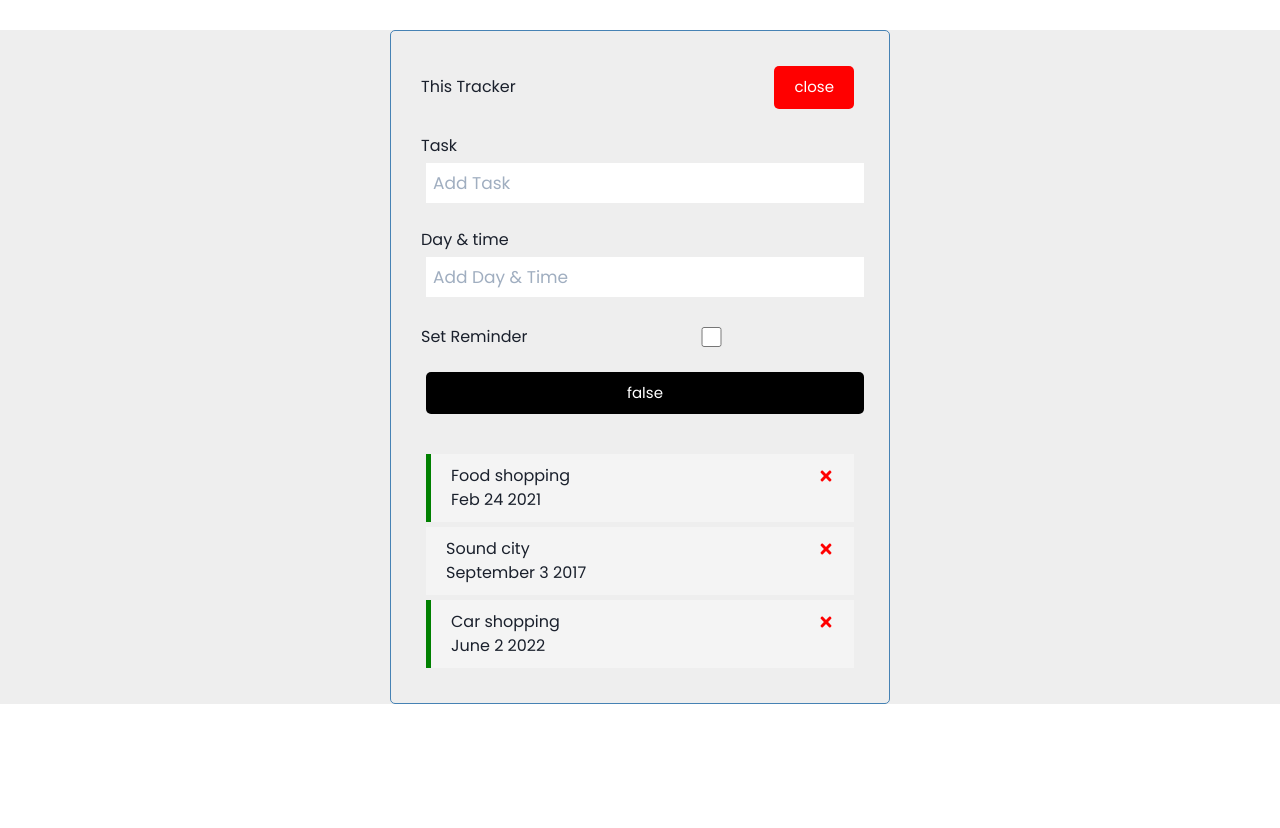
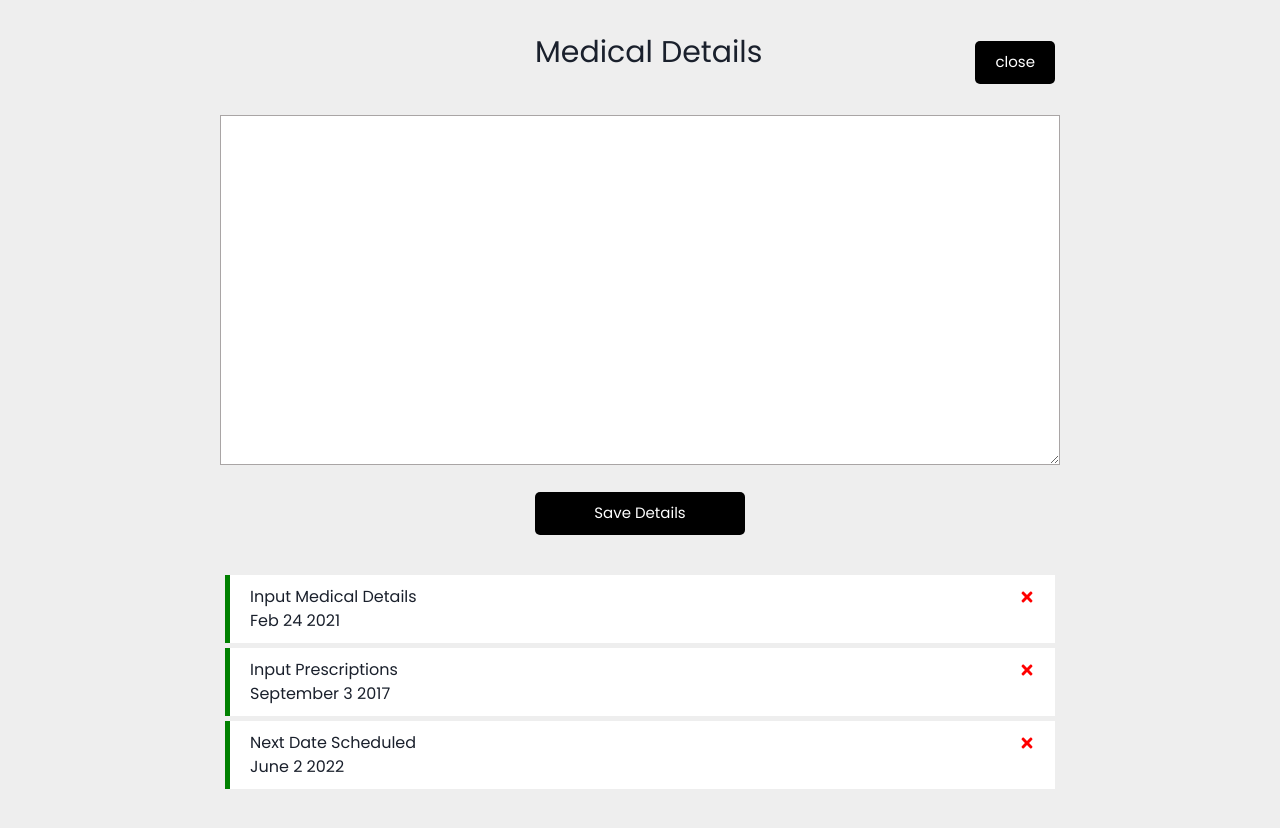
Before and after one commit to Jayem-11/RemeD, a React (Create React App) app in the folder RemeD/: page /notes in a window 1280 px wide. Both pictures are taken after a click on the button "Add". Shown: the top 828 px of the page. Before the commit the page ends 800 px from the top, so only its background shows below. Built offline with nearby package versions, Linux system fonts and the light colour scheme.

Commit message:
Added notes

```diff
--- a/RemeD/src/components/Notes/Notes.js
+++ b/RemeD/src/components/Notes/Notes.js
@@ -9,20 +9,20 @@ const Notes =() => {
   const [tasks, setTasks] = useState([
     {
     id : 3,
-    text: "Food shopping",
+    text: "Input Medical Details",
     day : "Feb 24 2021",
     reminder: true,
 },
 {
     id : 78,
-    text: "Sound city",
+    text: "Input Prescriptions",
     day : "September 3 2017",
-    reminder: false,
+    reminder: true,
 },
 
 {
     id : 4,
-    text: "Car shopping",
+    text: " Next Date Scheduled",
     day : "June 2 2022",
     reminder: true,
 }
@@ -51,12 +51,14 @@ const deleteTask = (id) => {
   setTasks(tasks.filter((task) => task.id !== id))
 }
   return (
+    <div className="lomo">
     <div className='container'>
      <Header onAdd={() => setShowAddTask (!showAddTask)} showAdd={showAddTask} />
     { showAddTask && <AddTask onAdd= {addTask} />}
      {tasks.length>0 ?<Tasks tasks= {tasks} onDelete={deleteTask} onToggle={togglereminder} />:
      "No Tasks to display"}
     </div>
+    </div>
   );
 }
 
--- a/RemeD/src/components/Notes/components/AddTask.js
+++ b/RemeD/src/components/Notes/components/AddTask.js
@@ -26,29 +26,18 @@ const AddTask = ({onAdd}) => {
 
     <form className="add-form"  onSubmit={onSubmit}>
         <div className="form-control">
-            <label>Task</label>
-            <input type='text'  placeholder="Add Task"
+
+           <textarea
             value={text}
             onChange={(e) => setText(e.target.value
                 )}
                 />
         </div>
-        <div className="form-control">
-            <label>Day & time</label>
-            <input type='text'  placeholder="Add Day & Time "
-             value={day}
-             onChange={(e) => setDay(e.target.value
-                 )} />
-        </div>
-        <div className="form-control form-control-check">
-            <label>Set Reminder</label>
-            <input type="checkbox"  value={reminder}
-            onChange={(e) => setReminder(e.currentTarget.checked
-                )} />
-        </div>
+
+
         <input type= 'submit'
         checked={reminder}
-        value={reminder}
+        value='Save Details'
         className=" btn btn-block"/>
     </form>
     )}
--- a/RemeD/src/components/Notes/components/Header.js
+++ b/RemeD/src/components/Notes/components/Header.js
@@ -7,9 +7,9 @@ const Header = ({title, onAdd, showAdd}) => {
 
     return (
         <header className='header'>
-            <h1>{title}</h1>
+            <h1>Medical Details</h1>
             <Button
-            color={showAdd ? 'red' : "green"}
+            color={showAdd ? 'black' : "green"}
             text={showAdd? 'close': 'Add'}
             onClick={onAdd}
             />
--- a/RemeD/src/components/Notes/components/Notes.css
+++ b/RemeD/src/components/Notes/components/Notes.css
@@ -4,20 +4,28 @@
   box-sizing: border-box;
   margin: 0;
   padding: 0;
+
+
 }
 
 body {
   font-family: 'Poppins', sans-serif;
+
+}
+
+.lomo{
+  display: flex;
+
 }
 
 .container {
-  max-width: 500px;
-  margin: 30px auto;
-  overflow: auto;
+  width: 900px;
+  height: 125vh;
   min-height: 300px;
-  border: 1px solid steelblue;
   padding: 30px;
   border-radius: 5px;
+  background-color: rgb(238, 238, 238);
+  margin: 0 auto;
 }
 
 .header {
@@ -25,6 +33,16 @@ body {
   justify-content: space-between;
   align-items: center;
   margin-bottom: 20px;
+
+}
+
+.header h1 {
+  display: flex;
+  justify-content: center;
+  margin-left: 37.5%;
+  margin-bottom: 20px;
+  font-size: 30px;
+
 }
 
 .btn {
@@ -39,6 +57,7 @@ body {
   text-decoration: none;
   font-size: 15px;
   font-family: inherit;
+
 }
 
 .btn:focus {
@@ -50,15 +69,18 @@ body {
 }
 
 .btn-block {
+  margin-left: 37.5%;
   display: block;
-  width: 100%;
+  width: 25%;
 }
 
+
 .task {
-  background: #f4f4f4;
+  background:white;
   margin: 5px;
   padding: 10px 20px;
   cursor: pointer;
+
 }
 
 .task.reminder {
@@ -69,8 +91,13 @@ body {
   display: flex;
   align-items: center;
   justify-content: space-between;
+  background-color: white;
 }
 
+.task p {
+
+  background-color: rgb(255, 255, 255);
+}
 .add-form {
   margin-bottom: 40px;
 }
@@ -82,6 +109,9 @@ body {
 .form-control label {
   display: block;
 }
+svg{
+  background-color: #fff;
+}
 
 .form-control input {
   width: 100%;
@@ -89,6 +119,17 @@ body {
   margin: 5px;
   padding: 3px 7px;
   font-size: 17px;
+  border: 1px solid  rgb(169, 165, 165);
+  background-color: white;
+}
+
+.form-control textarea {
+  width: 100%;
+  height: 350px;
+
+  font-size: 17px;
+  border: 1px solid  rgb(169, 165, 165);
+  background-color: white;
 }
 
 .form-control-check {
--- a/RemeD/src/pages/Dashboard/Doctor.js
+++ b/RemeD/src/pages/Dashboard/Doctor.js
@@ -40,18 +40,18 @@ const data = [{
 },
 {
     imageURL: thirdman,
-    name: 'Jayem',
+    name: 'Jon Snow',
 
 },
 {
     imageURL: thirdman,
-    name: 'Viny Gits',
+    name: 'Bella Mai',
 
 
 },
 {
     imageURL: thirdman,
-    name: 'Klaus Mikaelson',
+    name: 'Kiana Malone',
 
 
 },
@@ -61,7 +61,7 @@ const Doctor = () => {
     return (
         <>
             <Header />
-            <Box pl={'10%'} pr={'10%'} minH={'78.7vH'} >
+            <Box pt={'15px'} pl={'10%'} pr={'10%'} minH={'78.7vH'} >
 
                 <SimpleGrid columns={[2, null, 3]} spacing="40px">
 
```
